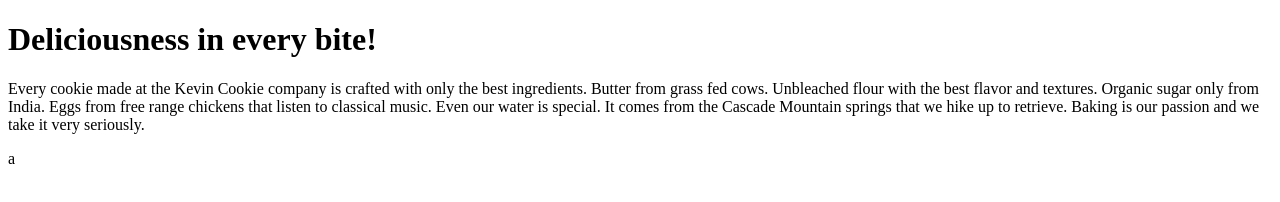
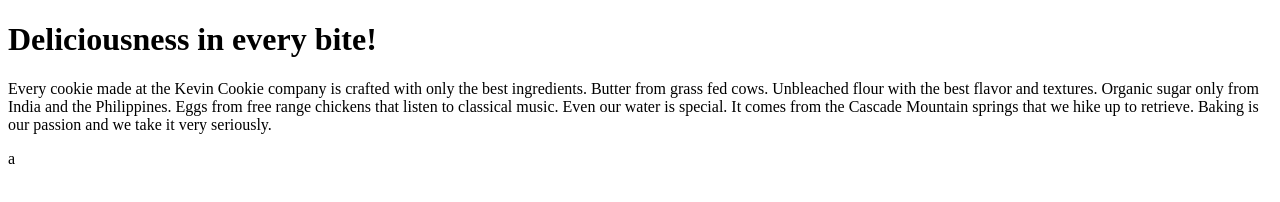
Before and after one commit to geofixit/KevinCookieCompany.com, a plain HTML site: page index.htm in a window 1280 px wide. Drawn offline with Linux system fonts and the light colour scheme.

Commit message:
Update index.htm

```diff
--- a/index.htm
+++ b/index.htm
@@ -4,7 +4,7 @@
 
 <h1>Deliciousness in every bite!</h1>
 
-<p>Every cookie made at the Kevin Cookie company is crafted with only the best ingredients. Butter from grass fed cows. Unbleached flour with the best flavor and textures. Organic sugar only from India. Eggs from free range chickens that listen to classical music. Even our water is special. It comes from the Cascade Mountain springs that we hike up to retrieve. Baking is our passion and we take it very seriously.</p>
+<p>Every cookie made at the Kevin Cookie company is crafted with only the best ingredients. Butter from grass fed cows. Unbleached flour with the best flavor and textures. Organic sugar only from India and the Philippines. Eggs from free range chickens that listen to classical music. Even our water is special. It comes from the Cascade Mountain springs that we hike up to retrieve. Baking is our passion and we take it very seriously.</p>
 
 
 </body>
```
